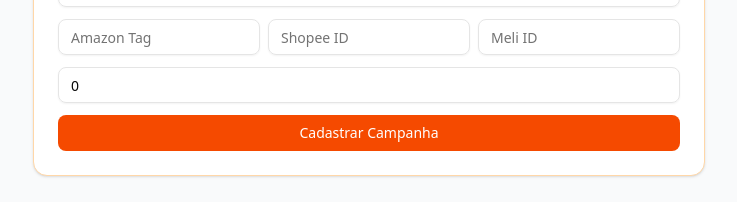
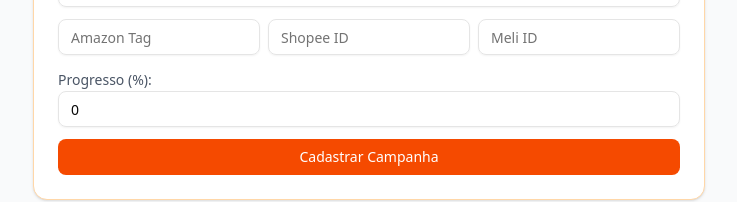
Before and after one commit to guilhermechagaskurtz/LaranjaOnline, a Next.js app: page /admin/dashboard in a window 1280 px wide. Shown: the part 595-797 px from the top of the page, without its empty margins (271-1008 px from the left). Built offline with nearby package versions, Linux system fonts and the light colour scheme; no server answers; the database is empty; sample sign-in values are in the browser's storage.

Commit message:
Adicionado um label antes do progresso

```diff
--- a/src/app/admin/dashboard/page.tsx
+++ b/src/app/admin/dashboard/page.tsx
@@ -271,7 +271,7 @@ export default function AdminPage() {
                   }
                 />
               </div>
-
+              <label className="text-sm text-gray-600">Progresso (%):</label>
               <Input
                 type="number"
                 min={0}
@@ -324,6 +324,7 @@ export default function AdminPage() {
                     <p className="text-sm text-gray-600 mt-1">
                       Progresso: <strong>{camp.progress ?? 0}%</strong>
                     </p>
+
                     {camp.postTitle && (
                       <p className="text-xs text-gray-600 mt-2">
                         📰 Post: <strong>{camp.postTitle}</strong>
```
